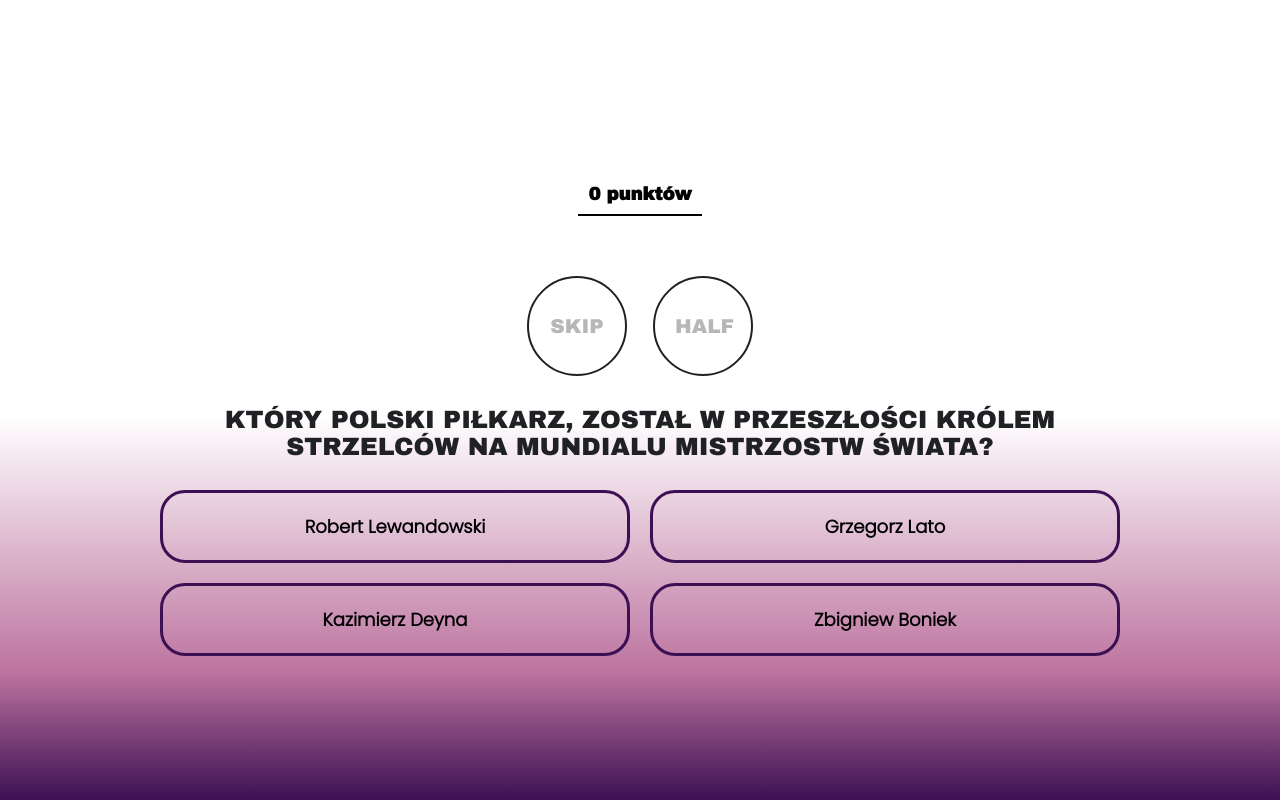
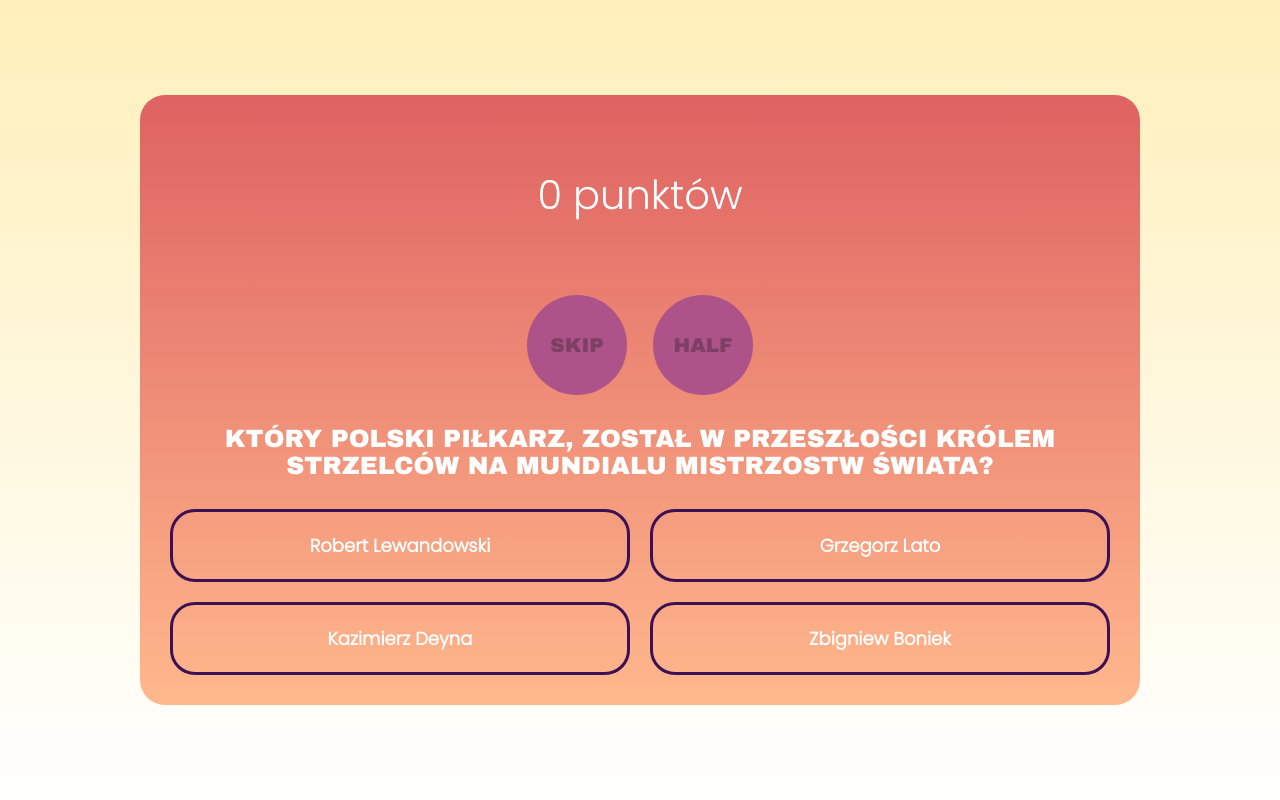
Before and after one commit to Liberoo/quizgame, a plain HTML site: page index.html in a window 1280 px wide. Both pictures are taken after a click on the button "ROZPOCZNIJ". Drawn offline with Linux system fonts and the light colour scheme.

Commit message:
delete some files and update README.md

```diff
--- a/index.html
+++ b/index.html
@@ -41,7 +41,7 @@
             <div class="rankingMessage hide ">Nie rozegrano jeszcze żadnej rozgrywki</div>
         </div>
 
-        <div class="gameBoard ">
+        <div class="gameBoard hide">
             <div class="scoreResult hide "> <span class="score">10</span> punktów</div>
 
 
--- a/main.js
+++ b/main.js
@@ -11,6 +11,7 @@
 const socialMedia = document.querySelector('.socialMedia');
 const closer = document.querySelector('.closerD');
 const gameSection = document.querySelector('.gameSection');
+const gameBoard = document.querySelector('.gameBoard');
 const skipQuestion = document.querySelector('.skipQuestion');
 const halfOptions = document.querySelector('.halfOptions');
 const scoreResult = document.querySelector('.scoreResult');
@@ -194,6 +195,7 @@
 startGame.addEventListener('click', () => {
     menu.classList.add('hide');
     gameSection.classList.remove('hide');
+    gameBoard.classList.remove('hide');
     scoreResult.classList.remove('hide');
     startQuiz();
 })
@@ -204,6 +206,8 @@
     closer.classList.remove('hide');
     menu.classList.add('hide');
     resultSection.classList.add('hide');
+    gameBoard.classList.add('hide');
+
 
 })
 
@@ -224,6 +228,7 @@
     closer.classList.remove('hide');
     menu.classList.add('hide');
     resultSection.classList.add('hide');
+     gameBoard.classList.add('hide');
 
     if (game == 0) {
 
--- a/style.css
+++ b/style.css
@@ -10,18 +10,8 @@
     justify-content: center;
     align-items: center;
     font-family: 'Archivo Black', sans-serif;
-    background-color:white;
-    font-weight: 400;
-    background-image: -webkit-linear-gradient(-90deg, rgba(255,255,255,0) 0, rgba(255,255,255,0) 52%, rgba(173,83,137,0.81) 84%, #3c1053 100%);
-background-image: -moz-linear-gradient(180deg, rgba(255,255,255,0) 0, rgba(255,255,255,0) 52%, rgba(173,83,137,0.81) 84%, #3c1053 100%);
-background-image: linear-gradient(180deg, rgba(255,255,255,0) 0, rgba(255,255,255,0) 52%, rgba(173,83,137,0.81) 84%, #3c1053 100%);
-background-position: 50% 50%;
--webkit-background-origin: padding-box;
-background-origin: padding-box;
--webkit-background-clip: border-box;
-background-clip: border-box;
--webkit-background-size: auto auto;
-background-size: auto auto;
+    background: linear-gradient(#ffefba,  #ffffff);
+
 }
 
 .container{
@@ -101,11 +91,14 @@
     align-items: center;
     flex-direction: column;
     text-align: center;
+    background: linear-gradient(#de6262, #ffb88c);
+    padding:10px;
+    border-radius: 25px;
 
-    margin:20px;
+
     font-size: 18px;
     max-width: 1000px;
-    width: 80%;
+    width: 90%;
 }
 .gameSection{
 
@@ -113,17 +106,17 @@
 }
 .scoreResult{
     margin:50px;
-
-    border-bottom: 2px solid black;
-
+    font-family: 'Poppins', sans-serif;
+    color:White;
     padding:10px;
-    font-weight: 700;
+    font-weight: 300;
+    font-size: 40px;
 }
 .ring{
     background: none;
     font-family: 'Archivo Black', sans-serif;
     font-size: 20px;
-    border: 2px solid #202124;
+    border: none;
     padding:25px 20px;
     border-radius: 50%;
     margin:10px;
@@ -131,6 +124,7 @@
 display: inline-block;
 width: 100px;
 height: 100px;
+background-color: #ad5389;
 }
 
 
@@ -138,7 +132,7 @@
     margin:20px;
     font-size: 25px;
     text-transform: uppercase;
-    color:#202124;
+    color:white;
 }
 .answers{
     display: flex;
@@ -146,6 +140,7 @@
     justify-content: center;
     align-items: center;
     margin:10px;
+    color:white;
 
 
 }
@@ -161,6 +156,7 @@
     font-size: 18px;
     font-family: 'Poppins', sans-serif;
     background: none;
+    color:white;
 }
 .answer:hover{
     background-color: #ad5389;
@@ -174,8 +170,9 @@
 .canUse{
     background-color: #ad5389;
     cursor: pointer;
+    color:white;
 }
-.cahUse:hover{
+.canUse:hover{
 background-color: #3c1053;
 color:white;
 
```
Also changed, not shown: README.md, logo.png (deleted).
